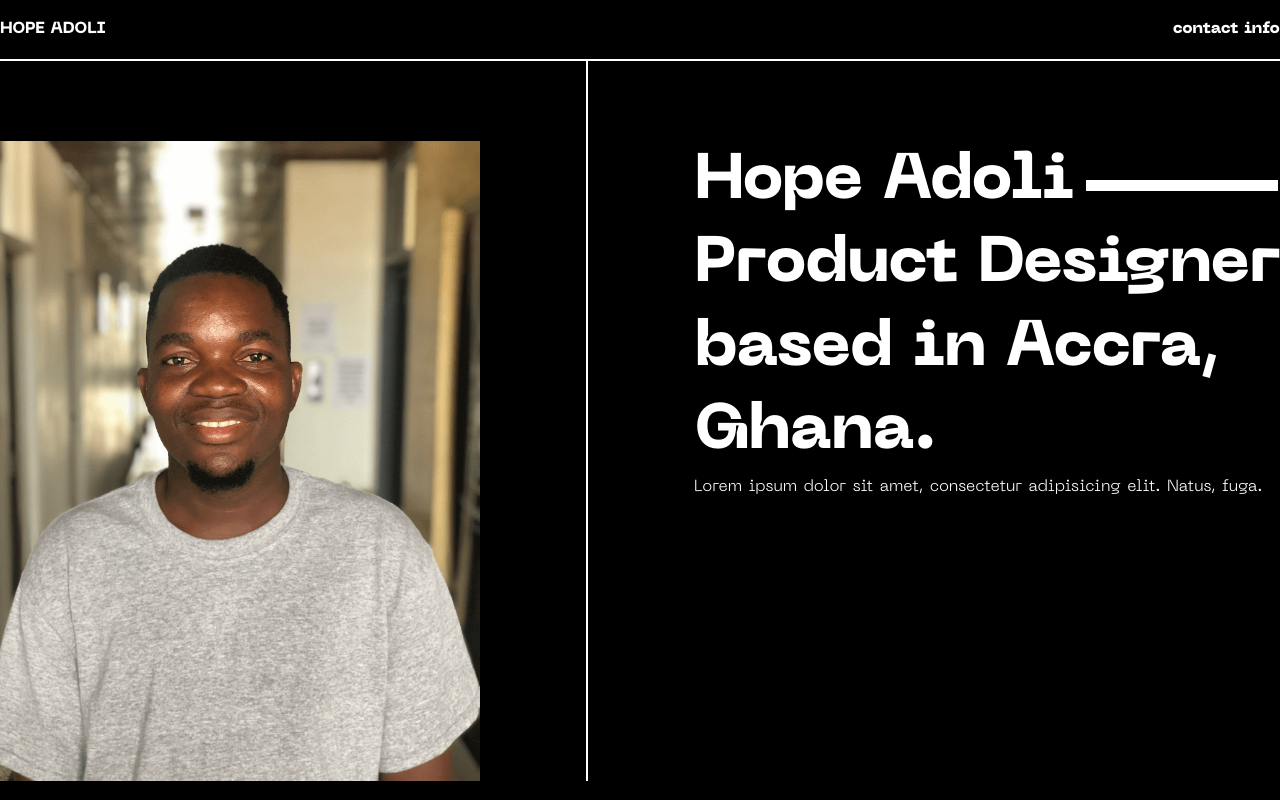
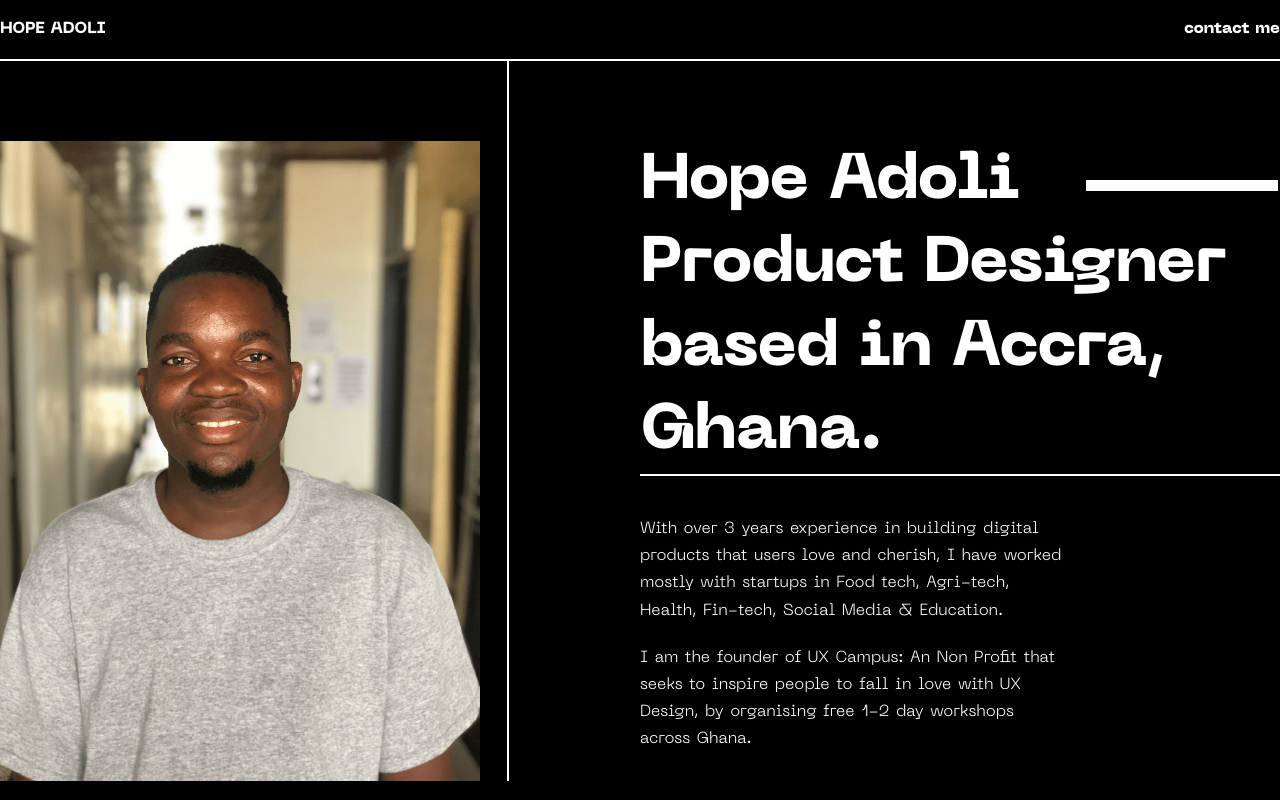
Before and after one commit to nytro04/hope-adoli, a Nuxt app: page / in a window 1280 px wide. Built offline with nearby package versions, Linux system fonts and the light colour scheme.

Commit message:
feat: add text content and arrow down svg

```diff
--- a/components/LandingPage.vue
+++ b/components/LandingPage.vue
@@ -5,28 +5,37 @@
         HOPE ADOLI
       </h3>
       <h3 class="heading heading__tertiary">
-        contact info
+        contact me
       </h3>
     </nav>
 
     <div class="relative flex justify-between">
-      <img src="~/assets/img/hope.png" alt="" class="mt-20 hero-image" />
+      <img src="~/assets/img/hope.png" alt="" class="w-5/12 mt-20 hero-image" />
 
-      <span class="vertical-line"></span>
+      <span class="w-1/12 vertical-line"></span>
 
-      <div>
-        <h1 class="mt-20 heading heading__primary">
+      <div class="w-6/12 mt-20">
+        <h1 class="border-b-2 border-white heading heading__primary">
           <span class="name-line">Hope Adoli</span> <br />
           Product Designer <br />
           based in Accra, <br />
           Ghana.
         </h1>
 
-        <div class="flex">
-          <p>
-            Lorem ipsum dolor sit amet, consectetur adipisicing elit. Natus,
-            fuga.
-          </p>
+        <div class="flex justify-between mt-10">
+          <div class="w-8/12">
+            <p>
+              With over 3 years experience in building digital products that
+              users love and cherish, I have worked mostly with startups in Food
+              tech, Agri-tech, Health, Fin-tech, Social Media & Education.
+            </p>
+            <p class="mt-5">
+              I am the founder of UX Campus: An Non Profit that seeks to inspire
+              people to fall in love with UX Design, by organising free 1-2 day
+              workshops across Ghana.
+            </p>
+          </div>
+          <ArrowDownSvg class="w-2/12" />
         </div>
       </div>
     </div>
@@ -34,25 +43,25 @@
 </template>
 
 <script>
-// import ArrowDownSvg from '~/assets/svgs/play-showreel-badge.svg?inline'
+import ArrowDownSvg from '~/assets/svgs/play-showreel-badge.svg?inline'
 
 export default {
   components: {
-    // ArrowDownSvg
+    ArrowDownSvg
   }
 }
 </script>
 
 <style scoped lang="scss">
 .hero-image {
-  width: 30rem;
+  width: auto;
   height: 40rem;
 }
 
 .vertical-line {
   display: inline-block;
   border-left: 2px solid white;
-  margin: 0 10px;
+  // margin: 0 10px;
   height: 45rem;
 }
 
```
